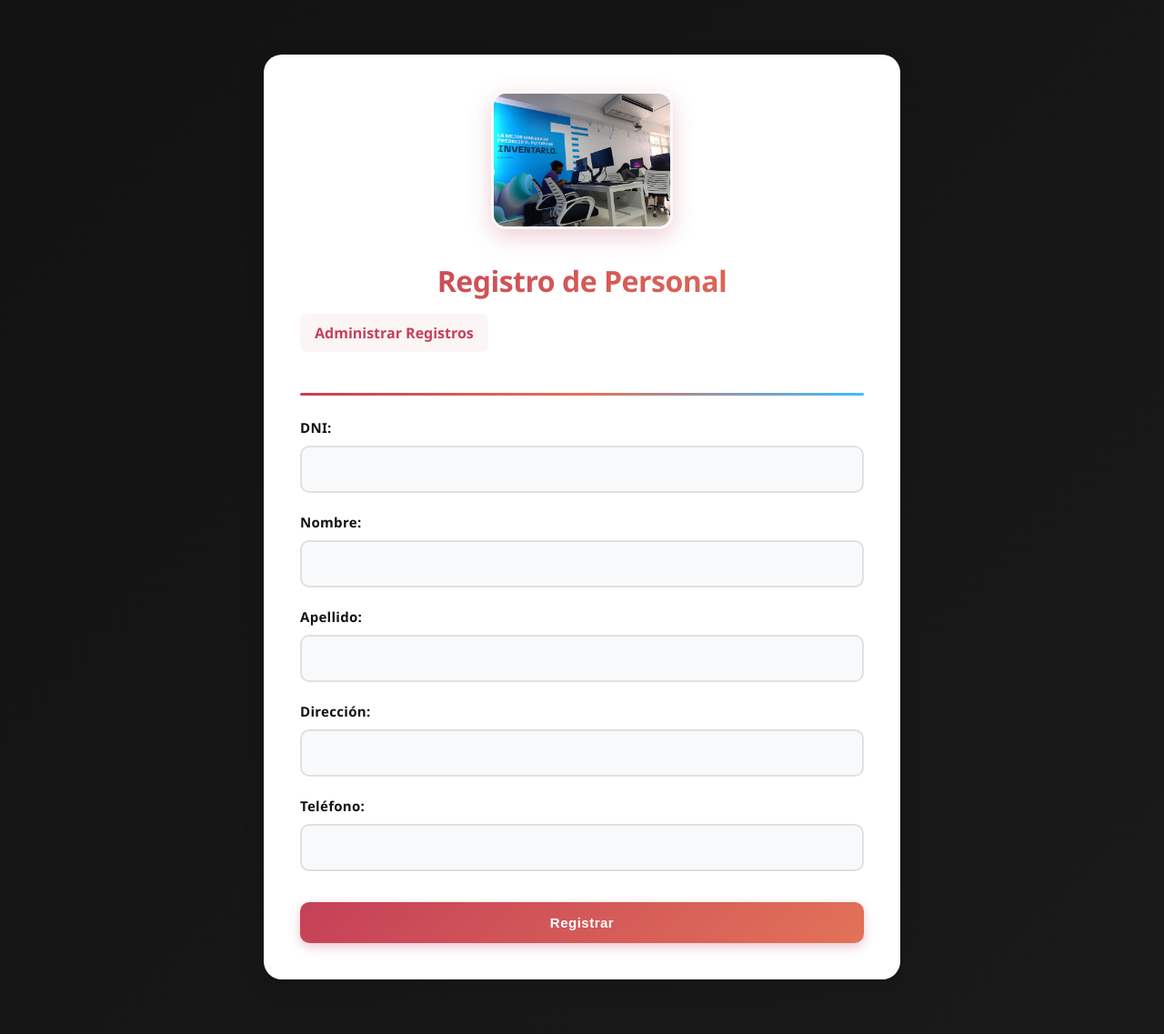
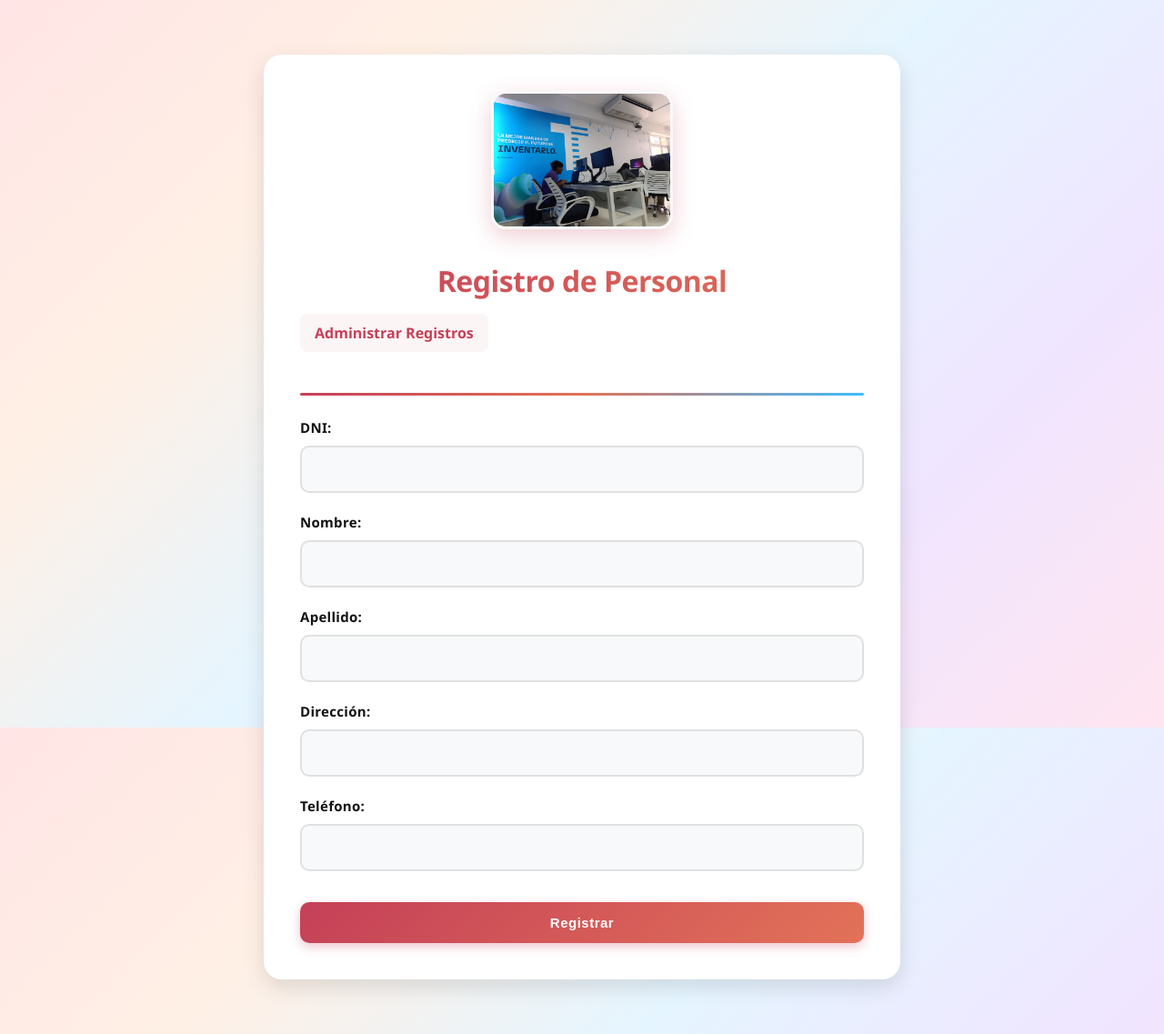
Before and after one commit to keyli-github/examen1, a Flask app: page / in a window 1280 px wide. Shown: the whole page at 91% size. Run offline with Flask 3, Linux system fonts and the light colour scheme; some libraries are stand-ins or nearby versions.

Commit message:
Cambiar fondo a gradiente hermoso con colores pastel

```diff
--- a/static/styles.css
+++ b/static/styles.css
@@ -18,10 +18,11 @@
 
 body {
     font-family: 'Segoe UI', -apple-system, BlinkMacSystemFont, sans-serif;
-    background: linear-gradient(135deg, var(--neutral) 0%, #1a1a1a 100%);
+    background: linear-gradient(135deg, #FFE5E5 0%, #FFF0E5 25%, #E5F5FF 50%, #F0E5FF 75%, #FFE5F0 100%);
     min-height: 100vh;
     padding: 20px;
     color: var(--neutral);
+    background-attachment: fixed;
 }
 
 .container {
```
